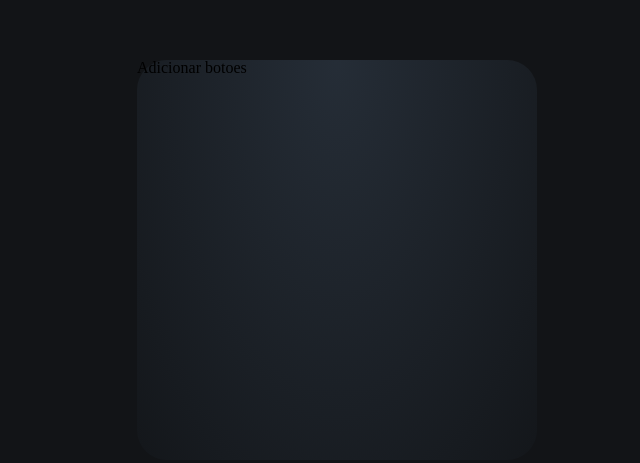
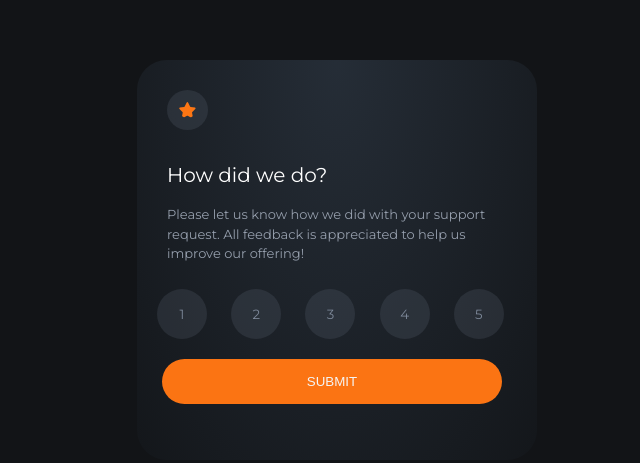
Before and after one commit to giandefaria/challenge---Interactive-rating-component, a plain HTML site: page index.html in a window 1280 px wide. Shown: the part 204-667 px from the top of the page, without its empty margins (303-943 px from the left). Drawn offline with Linux system fonts and the light colour scheme.

Commit message:
adicionado o icone, a mensagem e o botão de submit no projeto

```diff
--- a/index.html
+++ b/index.html
@@ -1,6 +1,7 @@
 <!DOCTYPE html>
 <html lang="pt-br">
 <head>
+    <link href="https://fonts.googleapis.com/css2?family=Montserrat&family=Roboto&display=swap" rel="stylesheet">
     <link rel="stylesheet" href="reset.css">
     <link rel="stylesheet" href="style.css">
     <meta charset="UTF-8">
@@ -11,7 +12,21 @@
 <body>
     <div class="box">
         <div class="box2">
-            Adicionar botoes
+            <div>
+                <img src="images/icon-star.svg" id="star" alt="star image">
+            </div>
+            <h1>How did we do?</h1>
+            <p>Please let us know how we did with your support request. All feedback is appreciated to help us improve our offering!</p>
+
+            <section class="botoes">
+                <button class="botao-nota" value="1">1</button>
+                <button class="botao-nota" value="2">2</button>
+                <button class="botao-nota" value="3">3</button>
+                <button class="botao-nota" value="4">4</button>
+                <button class="botao-nota" value="5">5</button>
+            </section>
+
+            <input type="button" value="SUBMIT" class="submit">
         </div>
     </div>
 </body>
--- a/style.css
+++ b/style.css
@@ -1,9 +1,8 @@
 body, html {
+    font-family: 'Montserrat', sans-serif;
     width: auto;
     height: auto;
     background-color: hsl(90, 4%, 11%)
-
-
 
 }
 
@@ -29,3 +28,56 @@ body, html {
     border-radius: 30px;
 
 }
+
+#star {
+    background: hsla(216, 12%, 54%, 0.164);
+    border-color: transparent;
+    margin: 30px;
+    border-radius: 50%;
+    padding: 12px;
+}
+
+h1 {
+    color: white;
+    font-size: 20px;
+    margin: 2px 0 20px 30px;
+    display: inline-block;
+}
+
+p {
+    color: hsl(217, 12%, 63%);
+    margin: 0 15px 0 30px;
+    text-align: left;
+    font-size: 13px;
+    line-height: 1.5;
+}
+
+.botoes {
+    margin: auto;
+}
+
+.botao-nota {
+    font-family: 'Montserrat', sans-serif;
+    background: hsla(216, 12%, 54%, 0.164);
+    border-color: transparent;
+    color: hsl(216, 12%, 54%);
+    border-radius: 50%;
+    width: 50px;
+    height: 50px;
+    margin: 25px 0 0 20px;
+
+
+}
+
+.submit {
+    background-color: hsl(25, 97%, 53%);
+    border-color: transparent;
+    color: whitesmoke;
+    border-radius: 30px;
+    width: 340px;
+    height: 45px;
+    margin: 20px 25px auto;
+
+
+
+}
```
Also changed, not shown: images/favicon-32x32.png (added), images/icon-star.svg (added), images/illustration-thank-you.svg (added).
